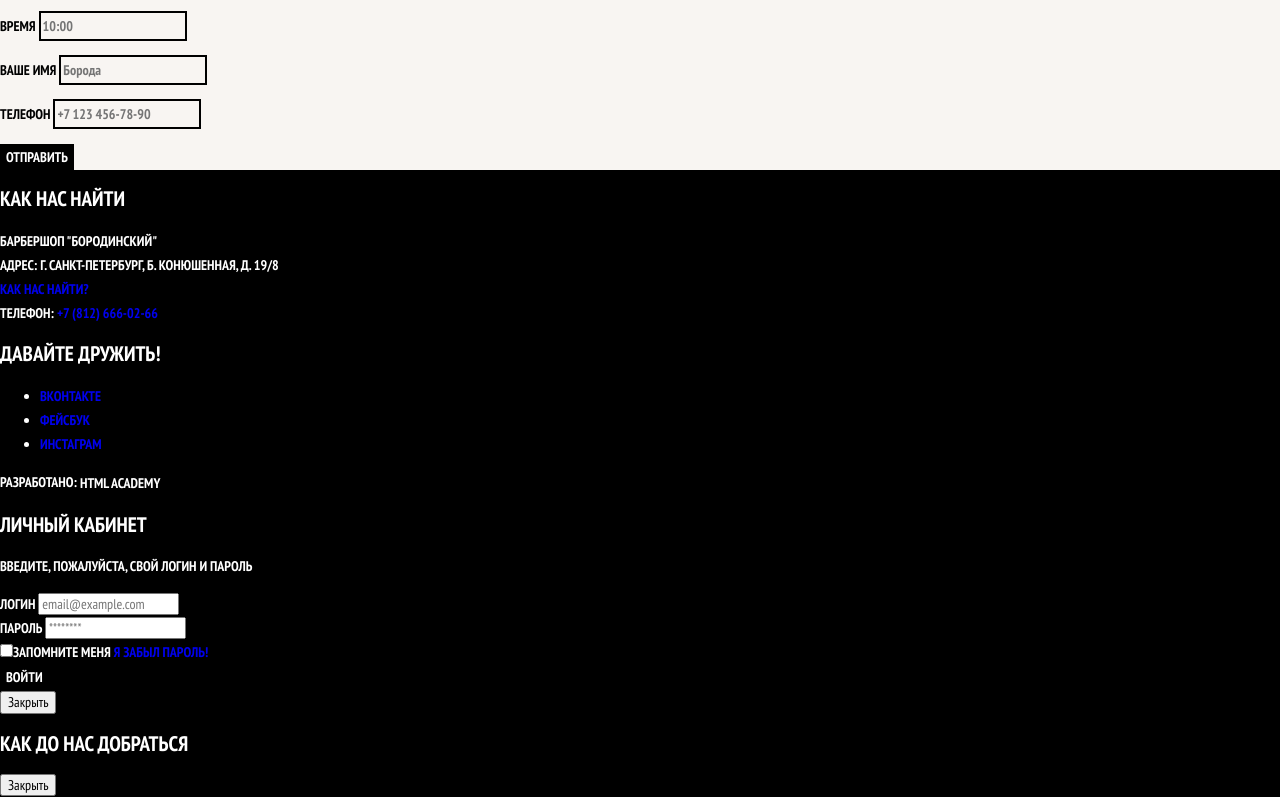
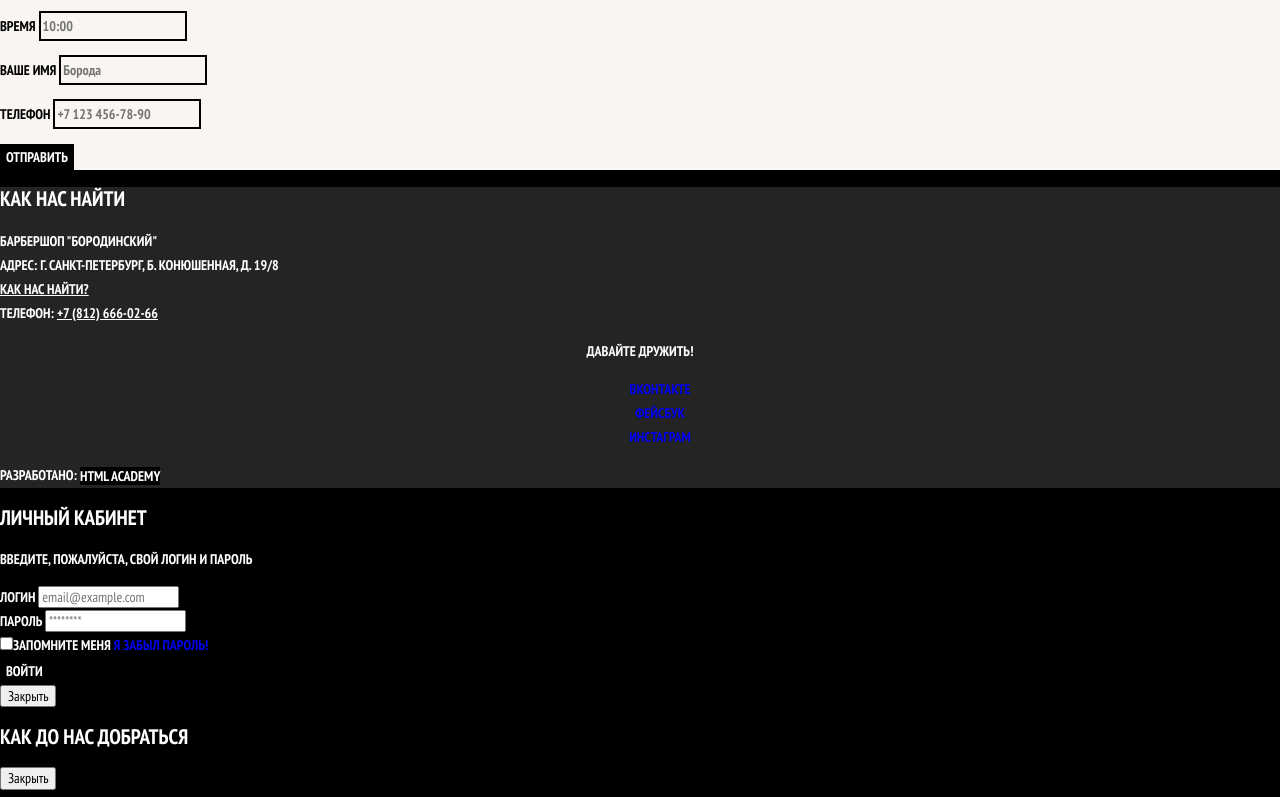
Before and after one commit to deysan/barbershop-base, a plain HTML site: page index.html in a window 1280 px wide. Shown: the part 1678-2475 px from the top of the page. Drawn offline with Linux system fonts and the light colour scheme.

Commit message:
Add main footer

```diff
--- a/css/style.css
+++ b/css/style.css
@@ -175,3 +175,32 @@ img {
 .appointment-item input:focus {
   border-color: var(--special);
 }
+
+/* Main footer */
+
+.main-footer {
+  color: var(--basic-white);
+  background-color: var(--basic-extra-dark);
+}
+
+.footer-contacts a {
+  color: var(--basic-white);
+  text-decoration: underline;
+}
+
+.footer-contacts a:hover,
+.footer-contacts a:focus {
+  text-decoration: none;
+}
+
+.footer-social {
+  text-align: center;
+}
+
+.footer-social ul {
+  list-style: none;
+}
+
+.footer-social h2 {
+  font-size: 14px;
+}
```
